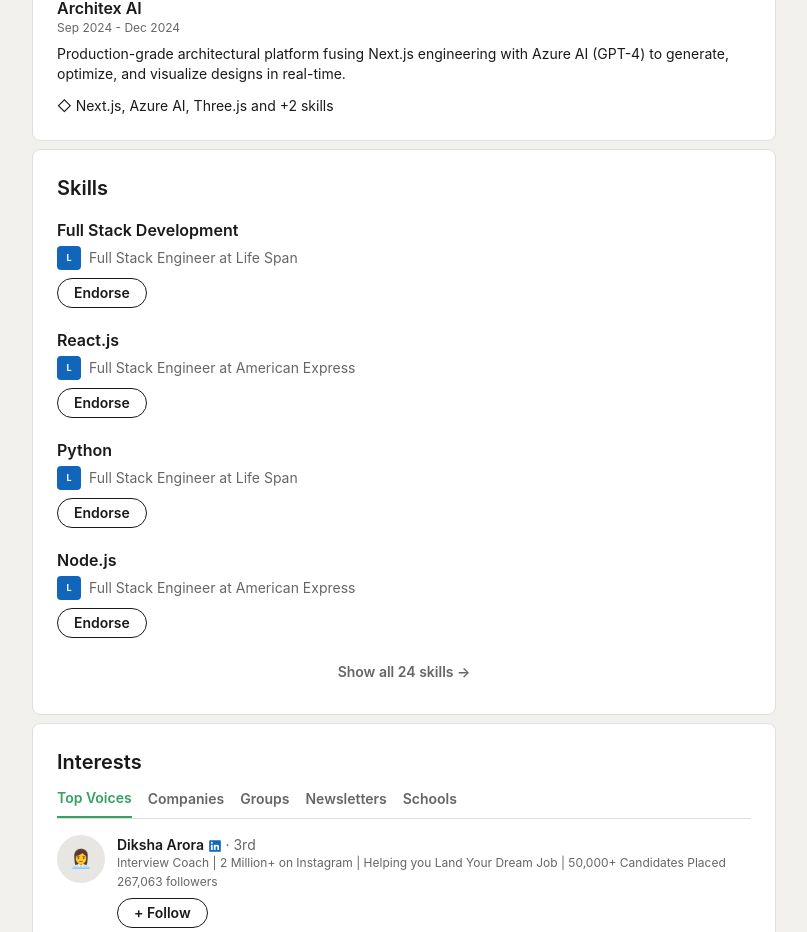
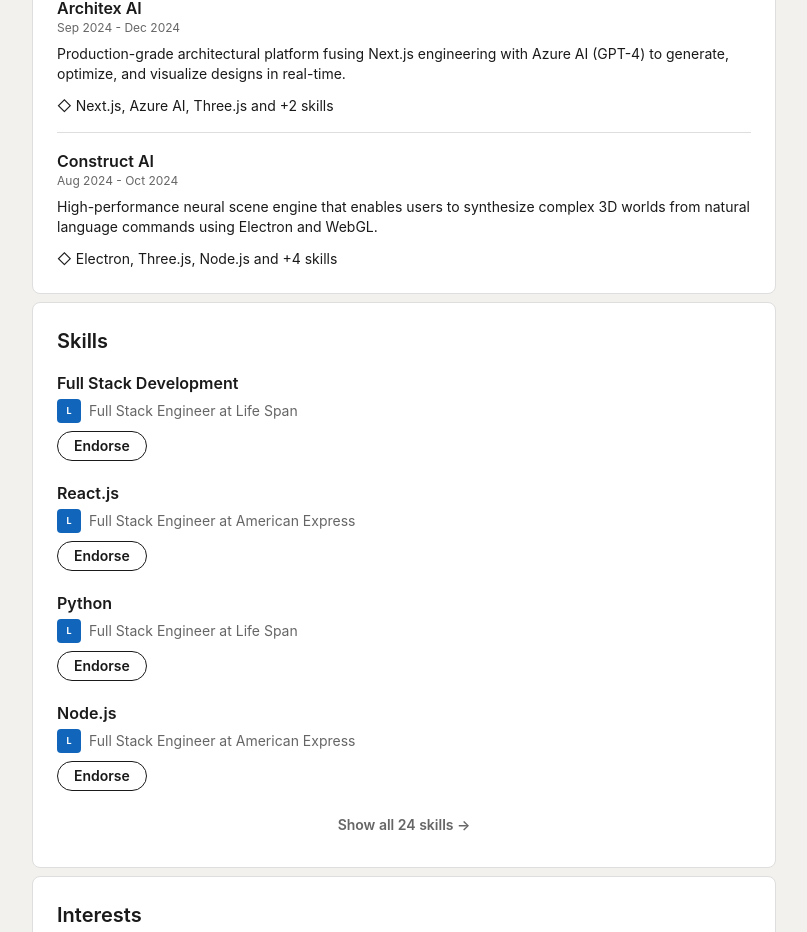
Before and after one commit to Bhargavireddy16/portfolio, a React (Vite) app: page / in a window 1280 px wide. Shown: the part 3180-4112 px from the top of the page, without its empty margins (60-867 px from the left). Built offline with nearby package versions, Linux system fonts and the light colour scheme; the HTML template or start-up script is replaced by a standard one.

Commit message:
feat: add Construct AI project to portfolio

```diff
--- a/src/components/ProjectsSection.tsx
+++ b/src/components/ProjectsSection.tsx
@@ -40,6 +40,20 @@ const ProjectsSection = () => {
           <span>Next.js, Azure AI, Three.js and +2 skills</span>
         </div>
       </div>
+
+      <div className="border-t border-border my-4" />
+
+      <div>
+        <h3 className="text-base font-semibold text-foreground">Construct AI</h3>
+        <p className="text-xs text-muted-foreground">Aug 2024 - Oct 2024</p>
+        <p className="text-sm text-foreground mt-2">
+          High-performance neural scene engine that enables users to synthesize complex 3D worlds from natural language commands using Electron and WebGL.
+        </p>
+        <div className="flex items-center gap-1 mt-3 text-sm text-foreground">
+          <span>◇</span>
+          <span>Electron, Three.js, Node.js and +4 skills</span>
+        </div>
+      </div>
     </div>
   );
 };
```
